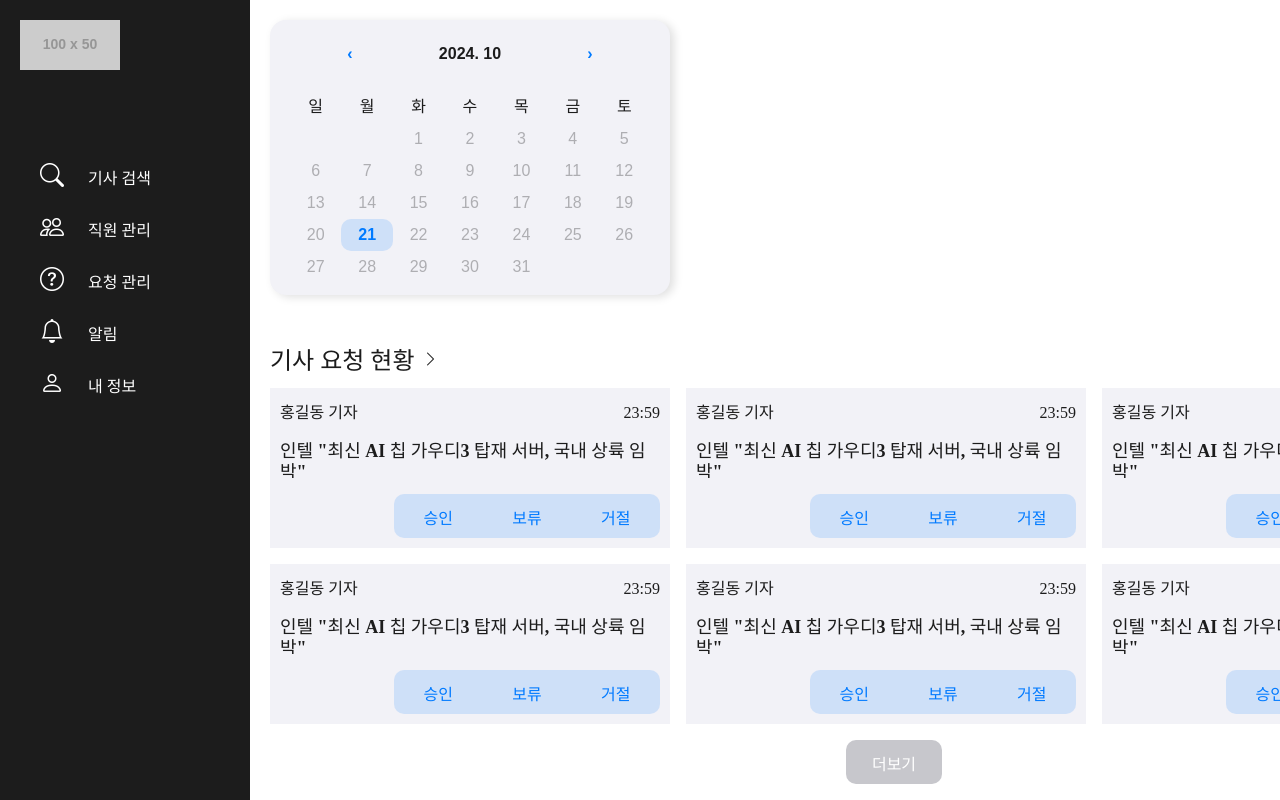
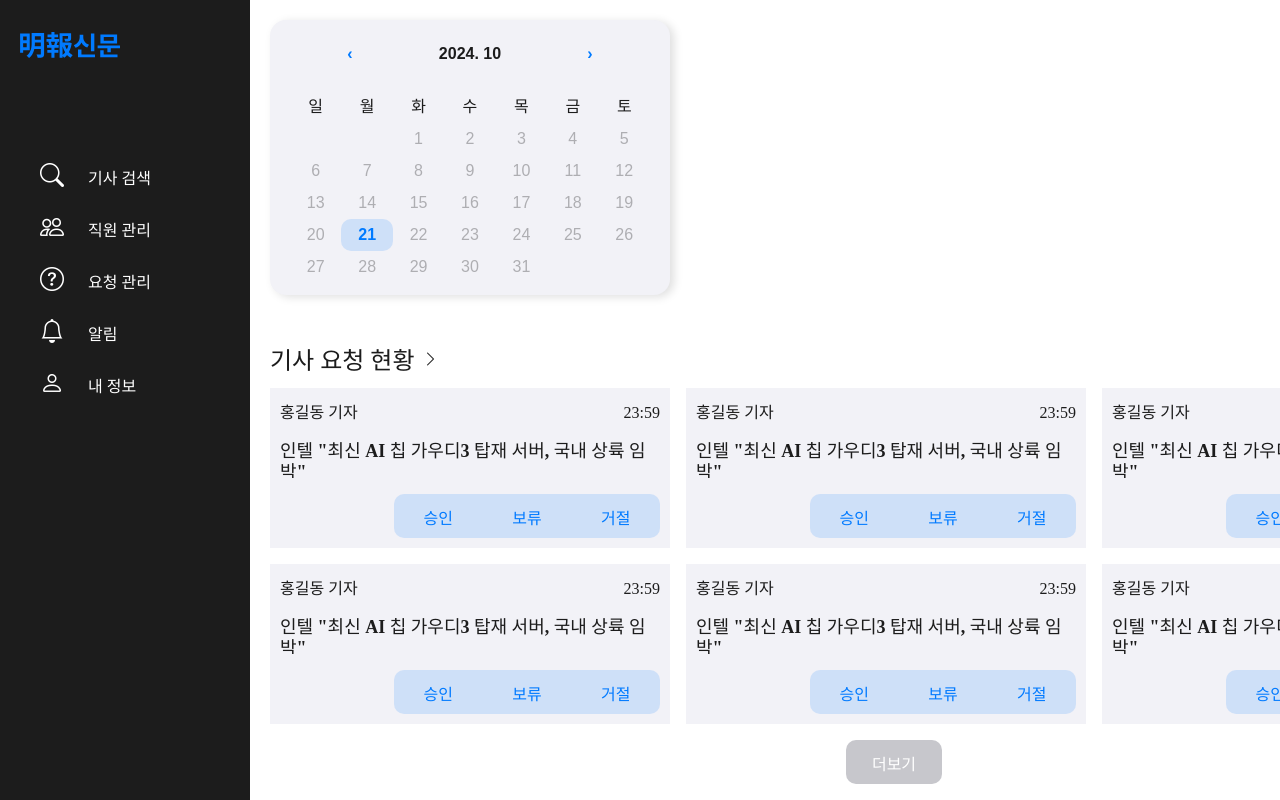
Before and after one commit to MetalRoze/OnlineNews_FE, a React (Vite) app: page /adminMain in a window 1280 px wide. Shown: the top 800 px of the page. Built offline with nearby package versions, Linux system fonts and the light colour scheme; a web font is replaced by a local one; what @xeger/quill-image-actions, @xeger/quill-image-formats would draw is missing.

Commit message:
style: black, blue로고

```diff
--- a/src/components/Sidebar.jsx
+++ b/src/components/Sidebar.jsx
@@ -1,10 +1,11 @@
 import React from 'react';
 import { Link } from "react-router-dom";
+import blueLogo from '../assets/myeongbo_blue.svg';
 
 const Sidebar = () => {
     return (
         <div className="desktop-sidebar">
-            <img src="https://placehold.co/100x50" alt="Bootstrap" className='logo' />
+            <img src={blueLogo} alt="Bootstrap" className='logo' />
             <div className='list'>
                 <div className='ul'>
                     <Link to="/articleManage"><i className="bi bi-search mr15 mb1"></i>기사 검색</Link>
```
Also changed, not shown: src/assets/myeongbo_black.svg (added), src/assets/myeongbo_blue.svg (added).
